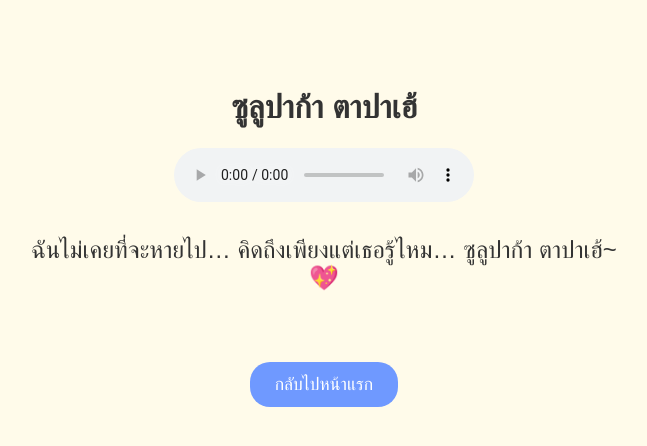
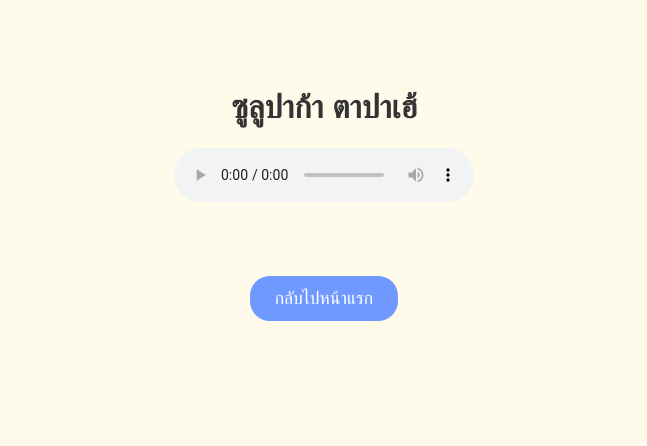
Before and after one commit to tawatchaipo4886-cell/love-website, a plain HTML site: page music.html in a window 1280 px wide. Shown: the whole page, without its empty margins (316-963 px from the left). Drawn offline with Linux system fonts and the light colour scheme.

Commit message:
Update music.html

```diff
--- a/music.html
+++ b/music.html
@@ -46,20 +46,6 @@
   <!-- 🔁 กลับหน้าแรก -->
   <a class="button" href="index.html">กลับไปหน้าแรก</a>
 
-  <script>
-    const text = "ฉันไม่เคยที่จะหายไป… คิดถึงเพียงแต่เธอรู้ไหม… ซูลูปาก้า ตาปาเฮ้~ 💖";
-    let i = 0;
-    const speed = 60;
 
-    function typeWriter() {
-      if (i < text.length) {
-        document.getElementById("lyrics").innerHTML += text.charAt(i);
-        i++;
-        setTimeout(typeWriter, speed);
-      }
-    }
-
-    window.onload = typeWriter;
-  </script>
 </body>
 </html>
```
